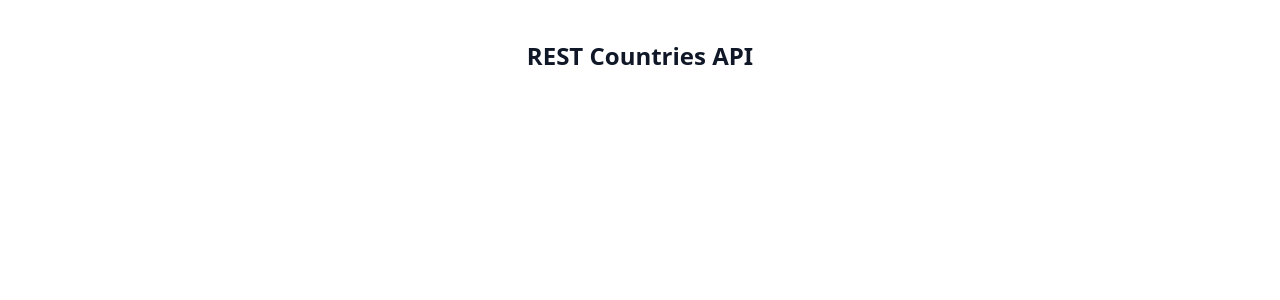
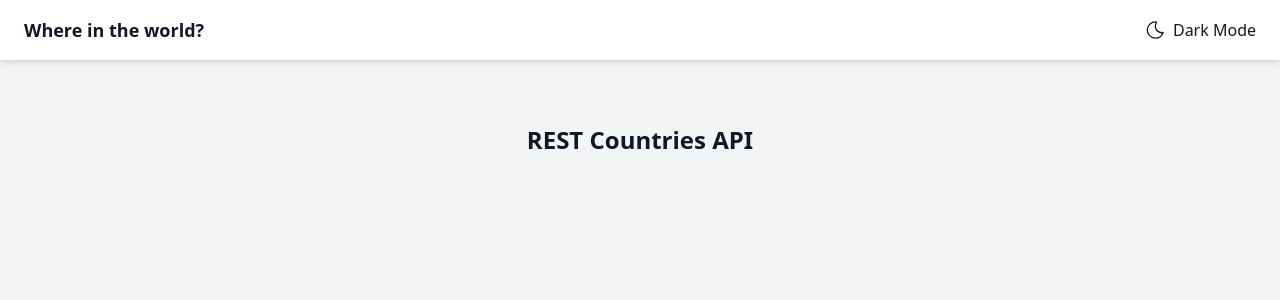
Before and after one commit to bazifabdullah/Rest-Countries-Project, a React (Vite) app: page / in a window 1280 px wide. Shown: the top 300 px of the page. Built offline with nearby package versions, Linux system fonts and the light colour scheme.

Commit message:
Add Tailwind CSS integration and implement dark mode toggle in Header component

```diff
--- a/package.json
+++ b/package.json
@@ -13,10 +13,12 @@
     "axios": "^1.12.2",
     "react": "^19.1.1",
     "react-dom": "^19.1.1",
-    "react-router-dom": "^7.9.4"
+    "react-router-dom": "^7.9.4",
+    "tailwindcss": "^4.1.16"
   },
   "devDependencies": {
     "@eslint/js": "^9.36.0",
+    "@tailwindcss/postcss": "^4.1.16",
     "@types/react": "^19.1.16",
     "@types/react-dom": "^19.1.9",
     "@vitejs/plugin-react": "^5.0.4",
@@ -26,7 +28,6 @@
     "eslint-plugin-react-refresh": "^0.4.22",
     "globals": "^16.4.0",
     "postcss": "^8.5.6",
-    "tailwindcss": "^4.1.15",
     "vite": "^7.1.7"
   }
 }
--- /dev/null
+++ b/postcss.config.js
@@ -0,0 +1,5 @@
+export default {
+  plugins: {
+    '@tailwindcss/postcss': {},
+  },
+}
--- a/src/App.jsx
+++ b/src/App.jsx
@@ -1,9 +1,14 @@
+import Header from "./components/Header";
+
 function App() {
   return (
-    <div className="min-h-screen bg-white text-gray-900 dark:bg-gray-900 dark:text-white">
-      <h1 className="text-2xl font-bold text-center pt-10">
-        REST Countries API
-      </h1>
+    <div className="min-h-screen bg-gray-100 text-gray-900 dark:bg-gray-900 dark:text-white">
+      <Header />
+      <main className="p-6">
+        <h1 className="text-2xl font-bold text-center pt-10">
+          REST Countries API
+        </h1>
+      </main>
     </div>
   );
 }
--- /dev/null
+++ b/src/components/Header.jsx
@@ -0,0 +1,46 @@
+import { useState, useEffect } from "react";
+
+const Header = () => {
+  const [darkMode, setDarkMode] = useState(false);
+
+  // Toggle dark mode
+  useEffect(() => {
+    if (darkMode) {
+      document.documentElement.classList.add("dark");
+    } else {
+      document.documentElement.classList.remove("dark");
+    }
+  }, [darkMode]);
+
+  return (
+    <header className="flex items-center justify-between bg-white dark:bg-gray-800 shadow-md px-6 py-4 transition-colors duration-300">
+      <h1 className="text-lg font-bold text-gray-900 dark:text-white">
+        Where in the world?
+      </h1>
+
+      <button
+        onClick={() => setDarkMode(!darkMode)}
+        className="flex items-center gap-2 text-gray-900 dark:text-white font-medium"
+      >
+        <svg
+            xmlns="http://www.w3.org/2000/svg"
+            fill="none"
+            viewBox="0 0 24 24"
+            strokeWidth={1.5}
+            stroke="currentColor"
+            className="w-5 h-5"
+        >
+            <path
+                strokeLinecap="round"
+                strokeLinejoin="round"
+                d="M21.752 15.002A9.718 9.718 0 0112 21.75 9.75 9.75 0 1113.003 2.248a.75.75 0 01.843.99A7.501 7.501 0 0021 15.001a.75.75 0 01-.99.843h-.258z"
+            />
+        </svg>
+
+        {darkMode ? "Light Mode" : "Dark Mode"}
+      </button>
+    </header>
+  );
+};
+
+export default Header;
--- /dev/null
+++ b/tailwind.config.js
@@ -0,0 +1,6 @@
+export default {
+  darkMode: 'class',
+  content: ['./index.html', './src/**/*.{js,jsx,ts,tsx}'],
+  theme: { extend: {} },
+  plugins: [],
+}
```
Also changed, not shown: 1 other file (tests, documents, lock files or other folders).
